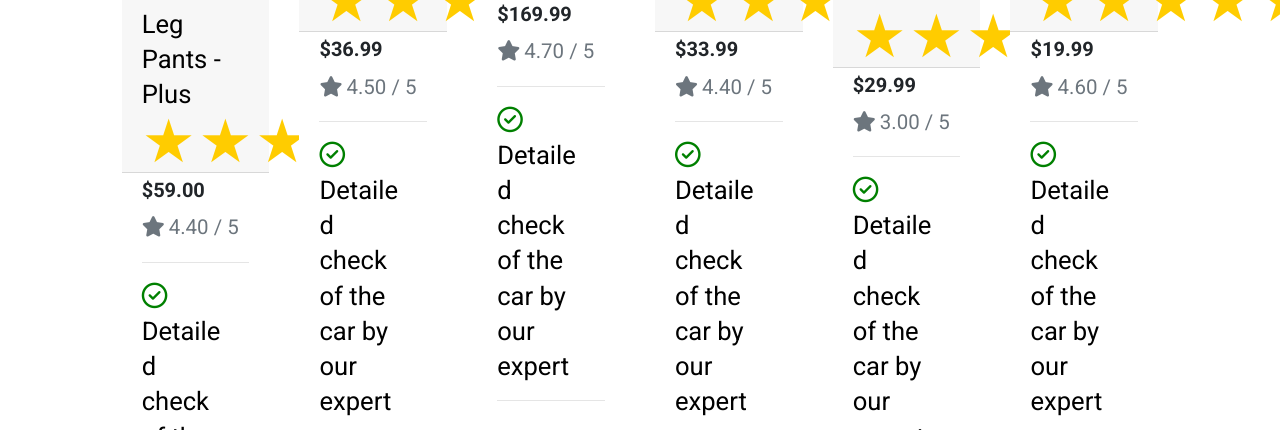
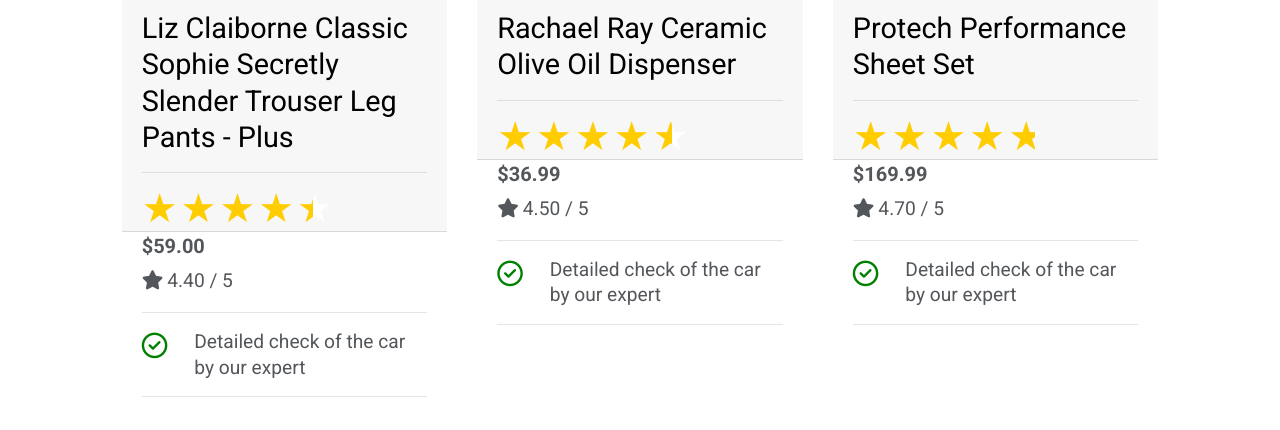
Before and after one commit to PPindel/test-a-wheel, a Django app: page /products/ in a window 1280 px wide. Shown: the part 1877-2307 px from the top of the page. Run offline with Django 3.2, Linux system fonts and the light colour scheme; data comes from the database, SQL or seed files in the repository; parts of the project's set-up code (start-up, migrations or seed data) failed here and were passed over; some libraries are stand-ins or nearby versions.

Commit message:
Products page improved, css code adjusted for better quality

```diff
--- a/products/templates/products/products.html
+++ b/products/templates/products/products.html
@@ -45,7 +45,7 @@
                 </div>
                 <div class="row">
                     {% for product in products %}
-                        <div class="col-sm-6 col-md-6 col-lg-4 col-xl-2">
+                        <div class="col-sm-6 col-md-6 col-lg-4 col-xl-4">
                             <div class="card h-100 border-0">
                                 {% if product.image %}
                                 <a href="{% url 'product_detail' product.id %}">
@@ -58,6 +58,7 @@
                                 {% endif %}
                                 <div class="card-header pb-0">
                                     <a class="mb-0 text-black" href="{% url 'product_detail' product.id %}">{{ product.name }}</a>
+                                    <hr>
                                     <div class="stars" style="--rating: {{ product.rating }};" aria-label="Rating of this product is {{ product.rating }} out of 5."></div>
                                 </div>
                                 <div class="card-body bg-white pt-0 border-0 text-left">
@@ -65,37 +66,37 @@
                                         <div class="col">
                                             <p class="lead mb-0 text-left font-weight-bold">${{ product.price }}</p>
                                             {% if product.rating %}
-                                                <small class="text-muted"><i class="fas fa-star mr-1"></i>{{ product.rating }} / 5</small>
+                                                <small class="text-sub"><i class="fas fa-star mr-1"></i>{{ product.rating }} / 5</small>
                                                 <hr>
                                             {% else %}
-                                                <small class="text-muted">No Rating</small>
+                                                <small class="text-sub">No Rating</small>
                                                 <hr>
                                             {% endif %}
                                             <div class="row">
-                                                <div class="green-check col-2"><i class="fa-regular fa-circle-check"></i></div><div class="text-black col-10">Detailed check of the car by our expert</div>
+                                                <div class="green-check col-2"><i class="fa-regular fa-circle-check"></i></div><div class="text-sub col-10">Detailed check of the car by our expert</div>
                                             </div>
                                             <hr>
                                             {% if product.history_check %}
                                             <div class="row">
-                                                <div class="green-check col-2"><i class="fa-regular fa-circle-check"></i></div><div class="col-10">Full history check</div>
+                                                <div class="green-check col-2"><i class="fa-regular fa-circle-check"></i></div><div class="text-sub col-10">Full history check</div>
                                             </div>
                                             <hr>
                                             {% endif %}
                                             {% if product.garage_check %}
                                             <div class="row">
-                                                <div class="green-check col-2"><i class="fa-regular fa-circle-check"></i></div><div class="col-10">Proffesional garage inspection</div>
+                                                <div class="green-check col-2"><i class="fa-regular fa-circle-check"></i></div><div class="text-sub col-10">Proffesional garage inspection</div>
                                             </div>
                                             <hr>
                                             {% endif %}
                                             {% if product.premium_check %}
                                             <div class="row">
-                                                <div class="green-check col-2"><i class="fa-regular fa-circle-check"></i></div><div class="col-10">Additional points of check, extra photos</div>
+                                                <div class="green-check col-2"><i class="fa-regular fa-circle-check"></i></div><div class="text-sub col-10">Additional points of check, extra photos</div>
                                             </div>
                                             <hr>
                                             {% endif %}
                                             {% if product.extra_warranty %}
                                             <div class="row">
-                                                <div class="green-check col-2"><i class="fa-regular fa-circle-check"></i></div><div class="col-10">Additional warranty for a car bought with us!</div>
+                                                <div class="green-check col-2"><i class="fa-regular fa-circle-check"></i></div><div class="text-sub col-10">Additional warranty for a car bought with us!</div>
                                             </div>
                                             <hr>
                                             {% endif %}
--- a/reviews/templates/reviews/reviews.html
+++ b/reviews/templates/reviews/reviews.html
@@ -20,8 +20,8 @@
                     <hr>
                     <p class="card-text text-black h6"><span class="text-muted">Service reviewd: </span>{{ review.service }}</p>
                     <hr>
-                    <p class="card-text text-black h6"><span class="text-muted">Date: </span>{{ review.created_on }}</p>
-                    <p class="card-text text-black h6"><span class="text-muted">Author: </span>{{ review.author }}</p>
+                    <p class="card-text text-sub h6"><span class="text-muted">Date: </span>{{ review.created_on }}</p>
+                    <p class="card-text text-sub h6"><span class="text-muted">Author: </span>{{ review.author }}</p>
                     <div class="stars" style="--rating: {{ review.rating }};" aria-label="Rating of this product is {{ review.rating }} out of 5."></div>
                     <hr>
                 </div>
--- a/static/css/base.css
+++ b/static/css/base.css
@@ -22,7 +22,13 @@ body {
 
 h1, h2, h3 {
     font-family: 'Montserrat', sans-serif;
-  }
+}
+
+p {
+    font-size: 1.2rem;
+    line-height: 1.8rem;
+    color: #53565A;
+}
 
 /* Styles from Bulma */
 .icon {
@@ -75,7 +81,14 @@ h1, h2, h3 {
 }
 
 .text-black {
-    color: #000 !important;
+    font-size: 1.8rem;
+    color: black
+}
+
+.text-sub {
+    color: #53565A;
+    font-size: 1.2rem;
+    line-height: 1.6rem;
 }
 
 .green-check {
@@ -269,12 +282,14 @@ input[name='q']::placeholder {
     /* Add a subtle text shadow for better visibility */
     text-shadow: 1px 1px 2px rgba(0, 0, 0, 5);
     z-index: 11;
+    text-align: center;
 }
 
 .post-subtitle {
     /* Add a subtle text shadow for better visibility */
     text-shadow: 1px 1px 2px rgba(0, 0, 0, 5);
     z-index: 11;
+    text-align: center;
 }
 
 /* Gradient overlay */
@@ -284,7 +299,7 @@ input[name='q']::placeholder {
     right: 0;
     bottom: 0;
     left: 0;
-    background: linear-gradient(to left, rgba(0, 0, 0, 0.7) 0%, rgba(0, 0, 0, 0) 100%);
+    background: linear-gradient(to left, rgba(0, 0, 0, 1) 0%, rgba(0, 0, 0, 0) 100%);
     z-index: 10;
 }
 
@@ -314,7 +329,7 @@ input[name='q']::placeholder {
 /* stars */
 
 :root {
-    --star-size: 60px;
+    --star-size: 2.5rem;
     --star-color: #fff;
     --star-background: #fc0;
   }
@@ -536,8 +551,4 @@ input[name='q']::placeholder {
         font-size: 250%;
     }
 
-    :root {
-        --star-size: 40px;
-    }
-
 }
--- a/templates/errors/404.html
+++ b/templates/errors/404.html
@@ -9,7 +9,7 @@
     <div class="container h-100">
         <div class="row h-100">
             <div class="col-7 col-md-6 my-auto">
-                <h1 class="display-4 logo-font text-black">
+                <h1 class="display-4 logo-font text-sub">
                     The page you are looking for isn't available
                 </h1>
                 <div class="my-5">
```
Also changed, not shown: products/templates/products/product_detail.html (+6 -6 lines), media/buy_a_car-min_R3qhMvI.jpg (added).
